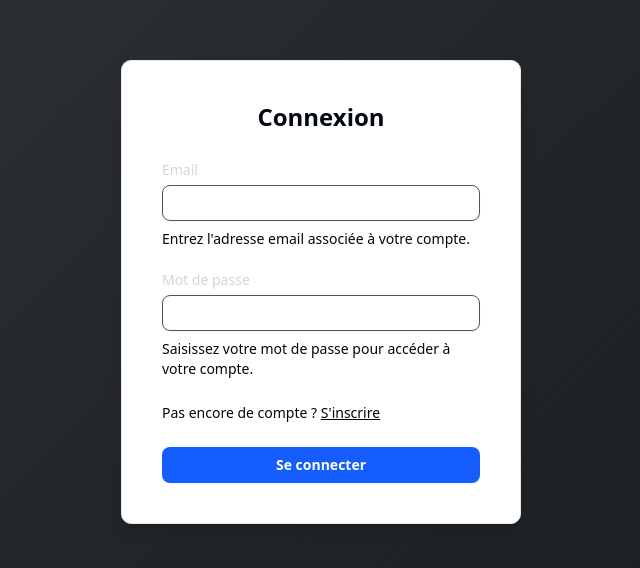
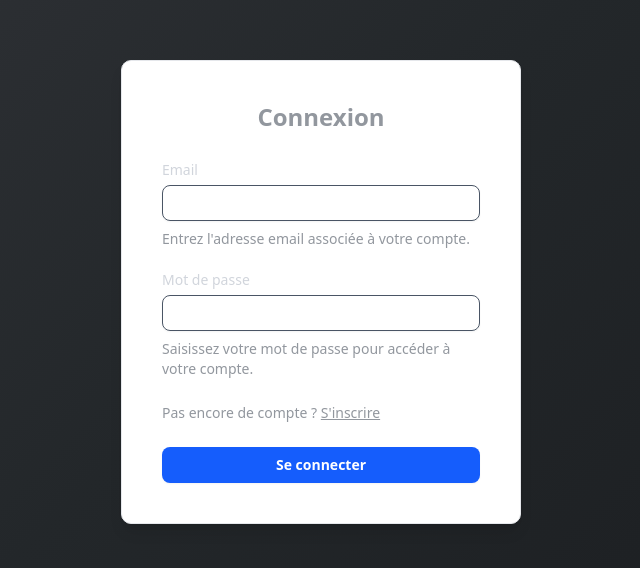
Before and after one commit to 2024-devops-alt-dist/Gamerz-GG-ED, a React (Vite) app in the folder front/: page /login in a window 1280 px wide. Shown: the part 148-716 px from the top of the page, without its empty margins (319-959 px from the left). Built offline with nearby package versions, Linux system fonts and the light colour scheme; no server answers.

Commit message:
config theme

```diff
--- /dev/null
+++ b/front/postcss.config.js
@@ -0,0 +1,4 @@
+export const plugins = {
+  tailwindcss: {},
+  autoprefixer: {},
+};
--- a/front/src/App.css
+++ b/front/src/App.css
@@ -3,7 +3,7 @@
   height: 100%;
   margin: 0;
   padding: 0;
-  background: linear-gradient(135deg, #2C2F33 20%, #23272A 50%, #1E2124 80%);
+  background: linear-gradient(135deg, #2c2f33 20%, #23272a 50%, #1e2124 80%);
 }
 
 .logo {
--- a/front/src/index.css
+++ b/front/src/index.css
@@ -6,7 +6,9 @@
 
 :root {
   --background: oklch(1 0 0);
-  --foreground: oklch(0.13 0.028 261.692);
+  --foreground: oklch(0.674 0.012 257.37);
+  --socketMe: oklch(0.44 0.0146 285.79);
+  --socket: oklch(0.3 0 0);
   --card: oklch(1 0 0);
   --card-foreground: oklch(0.13 0.028 261.692);
   --popover: oklch(1 0 0);
@@ -48,6 +50,7 @@
   --popover: oklch(0.13 0.028 261.692);
   --popover-foreground: oklch(0.985 0.002 247.839);
   --primary: oklch(0.985 0.002 247.839);
+  --socket: oklch(0.44 0.0146 285.79);
   --primary-foreground: oklch(0.21 0.034 264.665);
   --secondary: oklch(0.278 0.033 256.848);
   --secondary-foreground: oklch(0.985 0.002 247.839);
--- /dev/null
+++ b/front/tailwind.config.js
@@ -0,0 +1,11 @@
+export const darkMode = "class";
+export const content = ["./index.html", "./src/**/*.{js,ts,jsx,tsx}"];
+export const theme = {
+  extend: {
+    colors: {
+      socketMe: "var(--socketMe)",
+      socket: "var(--socket)",
+    },
+  },
+};
+export const plugins = [];
```
